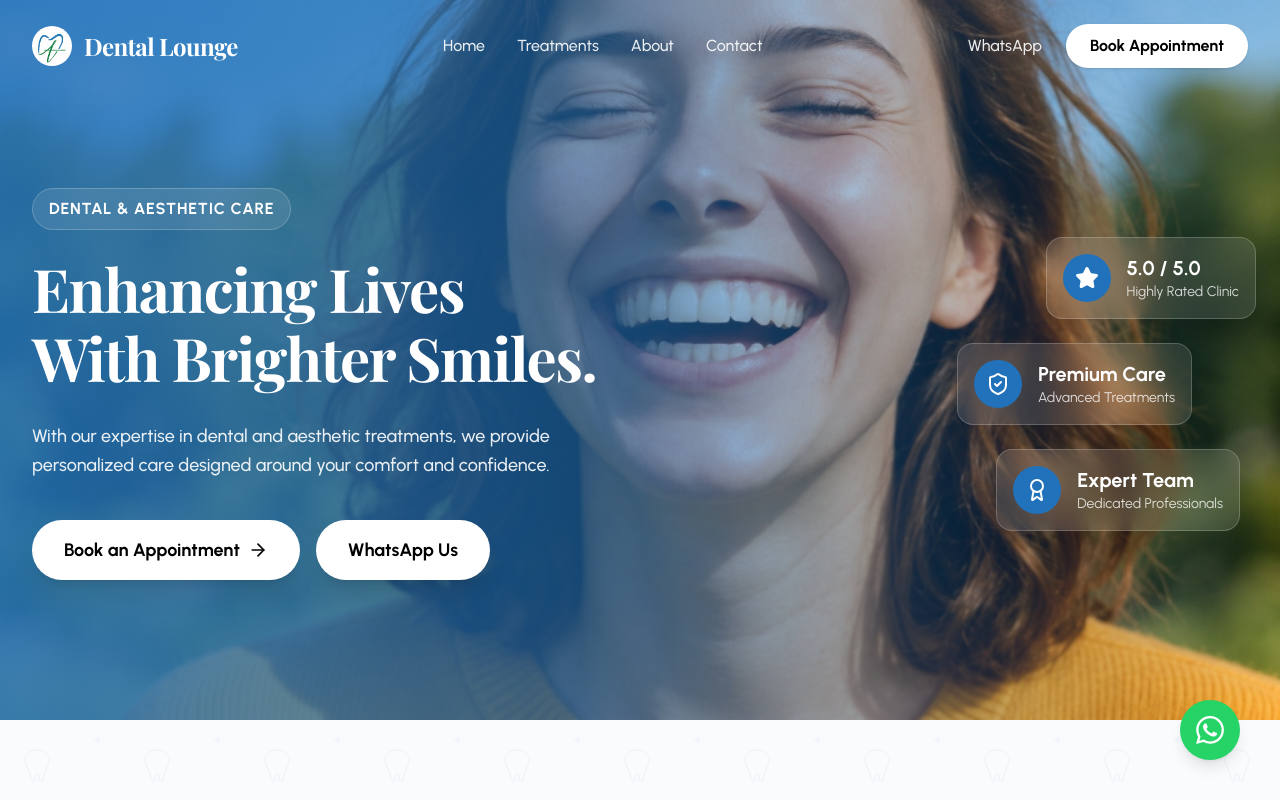
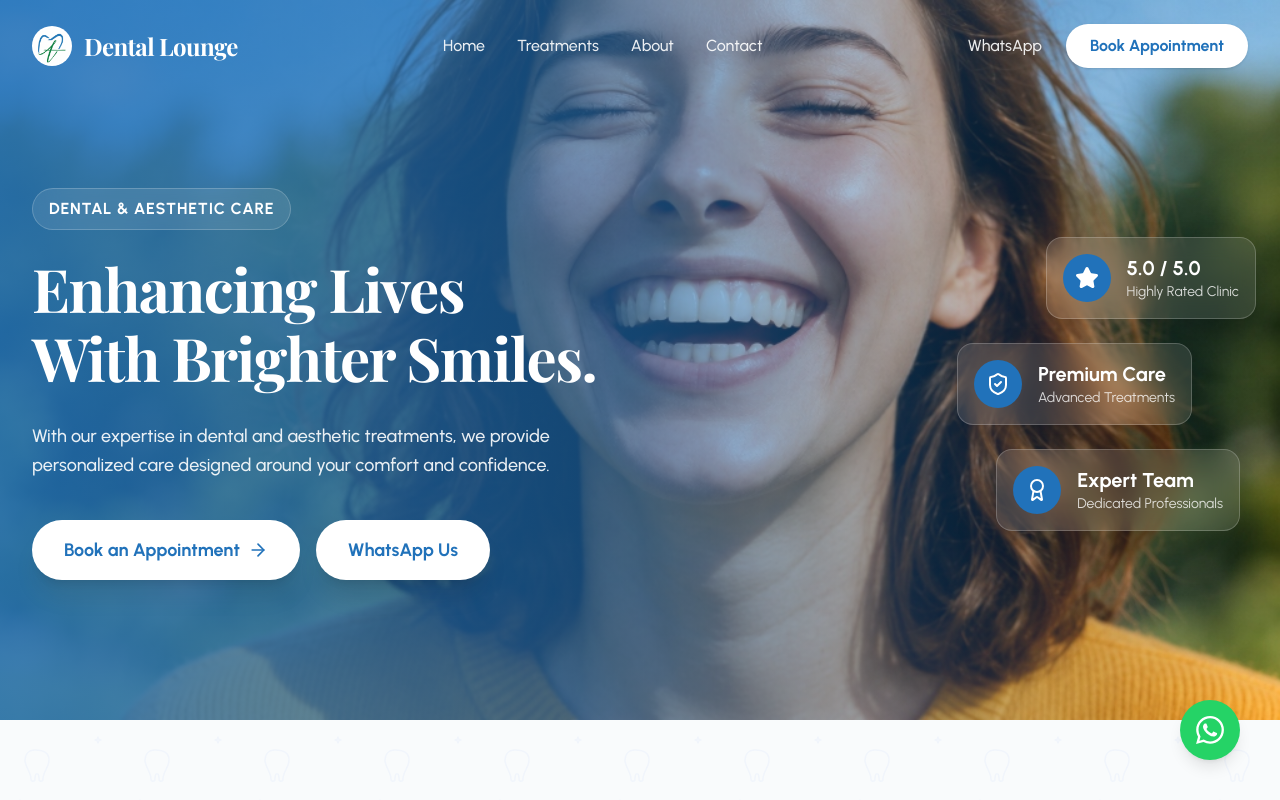
Before and after one commit to Anurag-lakra610/Dental---Lounge, a React (Vite) app: page / in a window 1280 px wide. Shown: the top 800 px of the page. Built offline with nearby package versions, Linux system fonts and the light colour scheme; a web font is replaced by a local one.

Commit message:
Update CTA buttons: Replace black backgrounds with primary blue, ensure secondary green hovers on all buttons including mobile menu and footer

```diff
--- a/src/components/AboutIntro.tsx
+++ b/src/components/AboutIntro.tsx
@@ -40,10 +40,10 @@ export const AboutIntro = () => {
 
             <Link
               to="/about"
-              className="inline-flex items-center gap-3 bg-white text-black border border-gray-200 px-8 py-4 rounded-full font-bold text-lg hover:bg-[var(--color-secondary)] hover:text-white transition-all shadow-md group"
+              className="inline-flex items-center gap-3 bg-white text-[var(--color-primary)] border border-gray-200 px-8 py-4 rounded-full font-bold text-lg hover:bg-[var(--color-secondary)] hover:text-white transition-all shadow-md group"
             >
               More About Us
-              <span className="bg-black/5 group-hover:bg-white/20 p-1.5 rounded-full transition-colors">
+              <span className="bg-[var(--color-primary)]/10 group-hover:bg-white/20 p-1.5 rounded-full transition-colors">
                 <ArrowRight size={18} />
               </span>
             </Link>
--- a/src/components/Footer.tsx
+++ b/src/components/Footer.tsx
@@ -40,13 +40,10 @@ export const Footer = () => {
             <p className="text-white/80 text-sm leading-relaxed max-w-md mb-8">
               With our expertise in dental & aesthetic care, we are dedicated to providing premium treatments in a comfortable and luxurious environment.
             </p>
-            <a
-              href="#appointment"
+            <Link to="/contact"
               className="inline-flex items-center gap-2 bg-white text-[var(--color-primary)] px-6 py-3 rounded-full font-bold text-sm hover:bg-[var(--color-secondary)] hover:text-white transition-all shadow-md group"
             >
-              Book an Appointment
-              <ChevronRight size={16} />
-            </a>
+              Book an Appointment<ChevronRight size={16} /></Link>
           </div>
 
           {/* Quick Links Column */}
--- a/src/components/Hero.tsx
+++ b/src/components/Hero.tsx
@@ -34,12 +34,12 @@ export const Hero = () => {
           </p>
 
           <div className="flex flex-col sm:flex-row items-center justify-center lg:justify-start gap-4 w-full sm:w-auto">
-            <a href="#appointment" className="w-full sm:w-auto bg-white text-black px-8 py-4 rounded-full font-bold text-lg hover:bg-[var(--color-secondary)] hover:text-white hover:-translate-y-1 transition-all shadow-xl flex items-center justify-center gap-2 group">
+            <a href="#appointment" className="w-full sm:w-auto bg-white text-[var(--color-primary)] px-8 py-4 rounded-full font-bold text-lg hover:bg-[var(--color-secondary)] hover:text-white hover:-translate-y-1 transition-all shadow-xl flex items-center justify-center gap-2 group">
               Book an Appointment
               <ArrowRight size={20} />
             </a>
 
-            <a href={`https://wa.me/${clinicConfig.contact.whatsappNumber}`} target="_blank" rel="noreferrer" className="w-full sm:w-auto bg-white text-black px-8 py-4 rounded-full font-bold text-lg hover:bg-[var(--color-secondary)] hover:text-white hover:-translate-y-1 transition-all shadow-xl flex items-center justify-center gap-2 group">
+            <a href={`https://wa.me/${clinicConfig.contact.whatsappNumber}`} target="_blank" rel="noreferrer" className="w-full sm:w-auto bg-white text-[var(--color-primary)] px-8 py-4 rounded-full font-bold text-lg hover:bg-[var(--color-secondary)] hover:text-white hover:-translate-y-1 transition-all shadow-xl flex items-center justify-center gap-2 group">
               WhatsApp Us
             </a>
           </div>
--- a/src/components/Navbar.tsx
+++ b/src/components/Navbar.tsx
@@ -66,7 +66,7 @@ export const Navbar = () => {
           </a>
           <Link
             to="/contact"
-            className={`px-6 py-2.5 rounded-full font-bold transition-all shadow-sm ${(isScrolled || isInnerPage) ? 'bg-black text-white hover:bg-[var(--color-secondary)] hover:text-white' : 'bg-white text-black hover:bg-[var(--color-secondary)] hover:text-white'}`}
+            className={`px-6 py-2.5 rounded-full font-bold transition-all shadow-sm ${(isScrolled || isInnerPage) ? 'bg-[var(--color-primary)] text-white hover:bg-[var(--color-secondary)] hover:text-white' : 'bg-white text-[var(--color-primary)] hover:bg-[var(--color-secondary)] hover:text-white'}`}
           >
             Book Appointment
           </Link>
@@ -94,10 +94,10 @@ export const Navbar = () => {
              </Link>
           ))}
           <div className="flex flex-col space-y-3 pt-2">
-             <a href={`https://wa.me/${clinicConfig.contact.whatsappNumber}`} target="_blank" rel="noreferrer" className="text-center bg-white border border-gray-200 text-black px-5 py-3 rounded-full font-bold shadow-sm hover:bg-[var(--color-secondary)] hover:text-white transition-all">
+             <a href={`https://wa.me/${clinicConfig.contact.whatsappNumber}`} target="_blank" rel="noreferrer" className="text-center bg-white border border-[var(--color-primary)] text-[var(--color-primary)] px-5 py-3 rounded-full font-bold shadow-sm hover:bg-[var(--color-secondary)] hover:text-white transition-all">
                WhatsApp Us
              </a>
-             <Link to="/contact" onClick={() => setMobileMenuOpen(false)} className="text-center bg-black text-white px-5 py-3 rounded-full font-medium">
+             <Link to="/contact" onClick={() => setMobileMenuOpen(false)} className="text-center bg-[var(--color-primary)] text-white px-5 py-3 hover:bg-[var(--color-secondary)] transition-colors rounded-full font-medium">
                Book Appointment
              </Link>
           </div>
```
